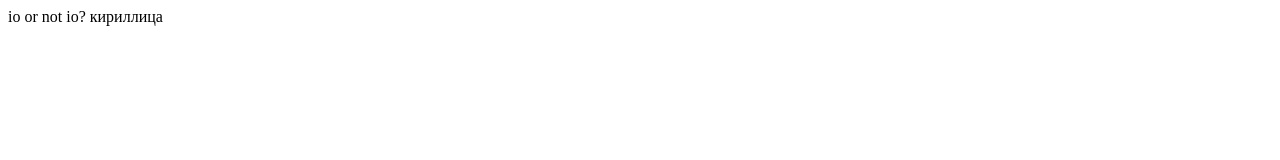
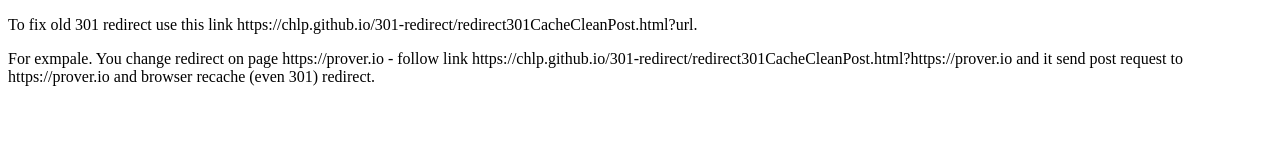
Before and after one commit to chlp/301-redirect, a plain HTML site: page index.html in a window 1280 px wide. Drawn offline with Linux system fonts and the light colour scheme.

Commit message:
Update index.html

```diff
--- a/index.html
+++ b/index.html
@@ -7,8 +7,8 @@
 </head>
 
 <body>
-    io or not io?
-    кириллица
+<p>To fix old 301 redirect use this link https://chlp.github.io/301-redirect/redirect301CacheCleanPost.html?url.</p>
+<p>For exmpale. You change redirect on page https://prover.io - follow link https://chlp.github.io/301-redirect/redirect301CacheCleanPost.html?https://prover.io and it send post request to https://prover.io and browser recache (even 301) redirect.</p>
 </body>
 
 </html>
```
